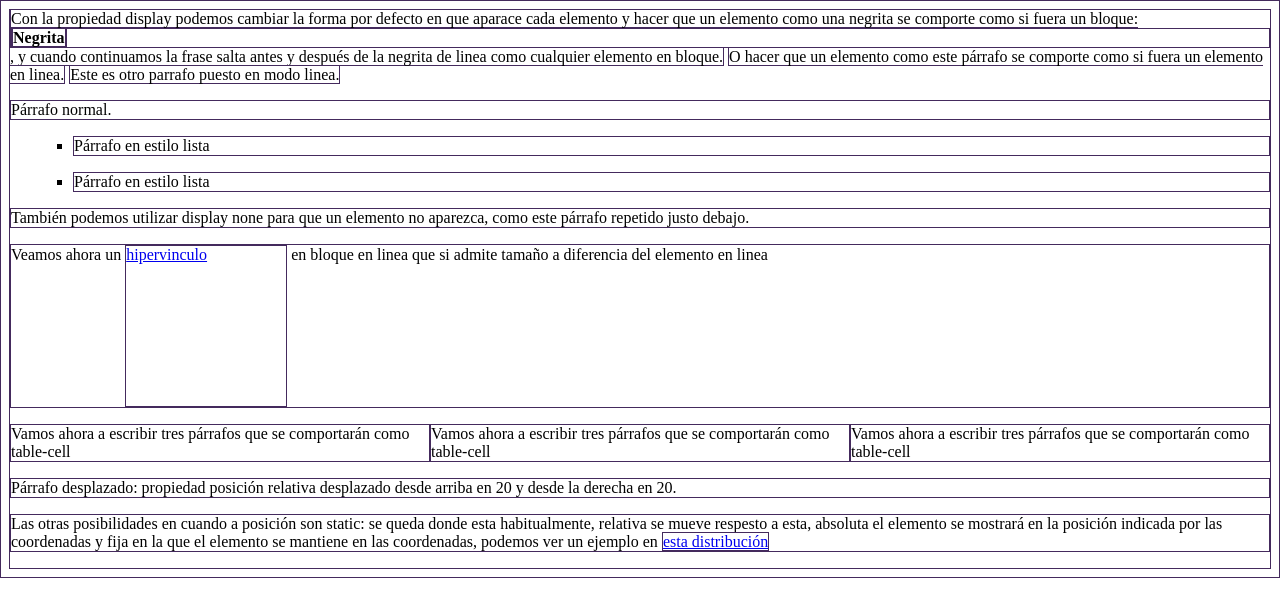
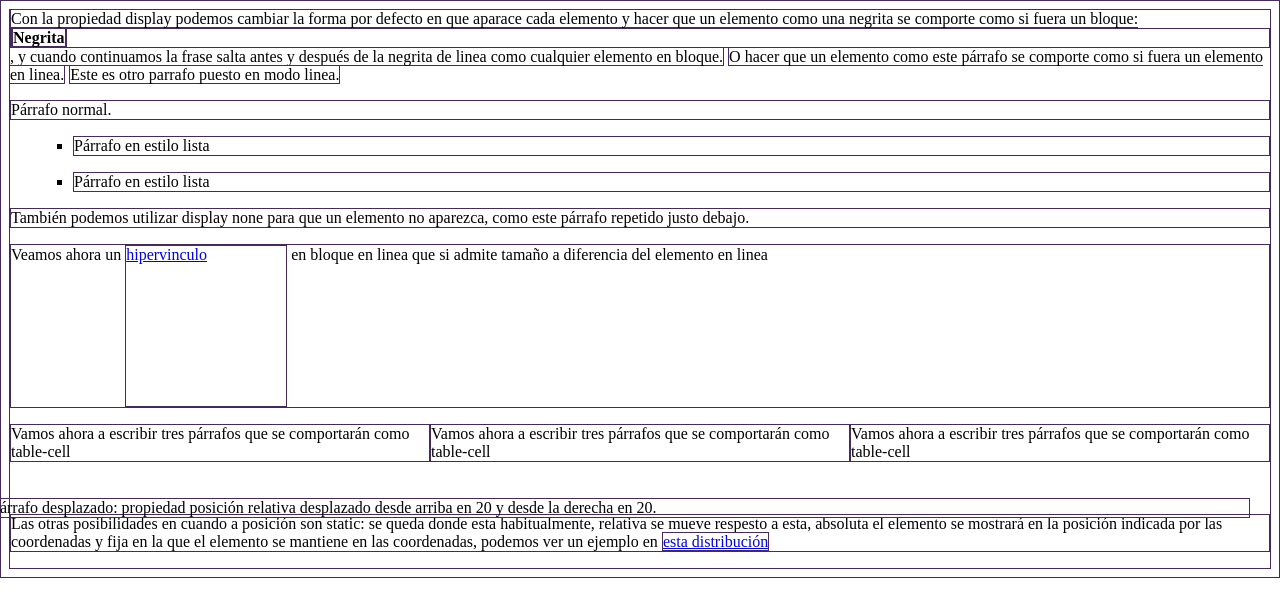
Before and after one commit to Tato28850/Interfaces_Tato, a plain HTML site: page (6) Display/display.html in a window 1280 px wide. Drawn offline with Linux system fonts and the light colour scheme.

Commit message:
Update display.html

```diff
--- a/(6) Display/display.html
+++ b/(6) Display/display.html
@@ -34,8 +34,14 @@
 			display:table-cell;
 		}
 		.pdespla5{
-			top: -20px;
-  			right: -20;
+			position: relative;
+			top: 20px;
+  			right: 20px;
+		}
+		.pdespla6{
+			position: static;
+			top: 20px;
+  			right: 20px;
 		}
 	</style>
 </head>
@@ -63,7 +69,7 @@
 	<p class="pcell4">Vamos ahora a escribir tres párrafos que se comportarán como table-cell</p>
 
 	<p class="pdespla5">Párrafo desplazado: propiedad posición relativa desplazado desde arriba en 20 y desde la derecha en 20.</p>
-	<p>Las otras posibilidades en cuando a posición son static: se queda donde esta habitualmente, relativa se mueve
+	<p class="pdespla6">Las otras posibilidades en cuando a posición son static: se queda donde esta habitualmente, relativa se mueve
 		respesto a esta, absoluta el elemento se mostrará en la posición indicada por las coordenadas y fija en la que
 		el elemento se mantiene en las coordenadas, podemos ver un ejemplo en <a href="#">esta distribución</a></p>
 </body>
```
